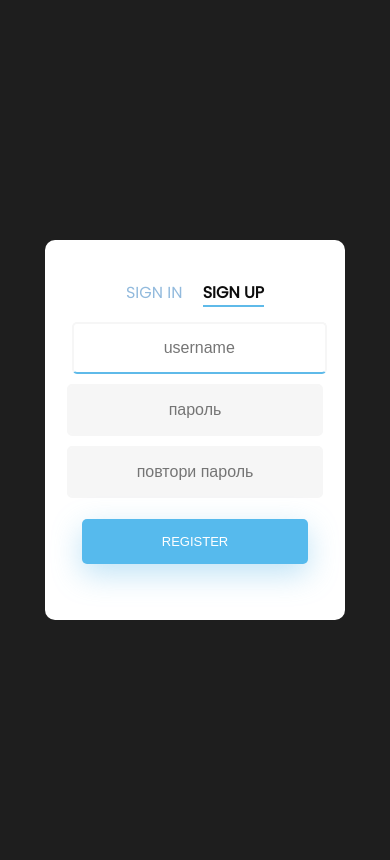
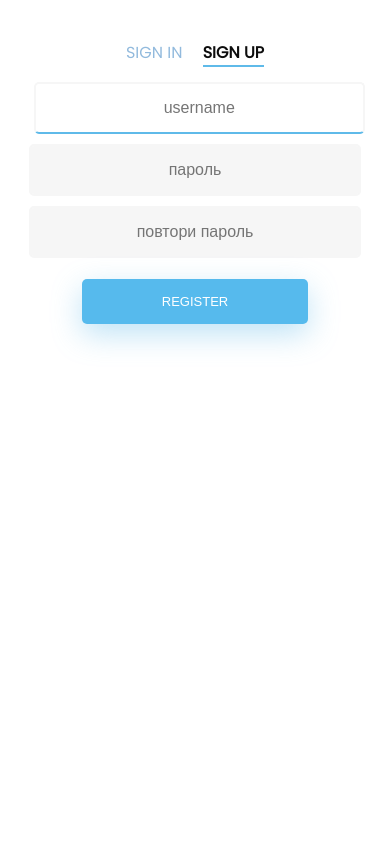
Before and after one commit to Alekssin1/Social-Network, a Django app: page /profile/signup/ in a window 390 px wide. After the commit the page ends 347 px from the top, so only its background shows below. Run offline with Django 4.2, Linux system fonts and the light colour scheme; data comes from the database, SQL or seed files in the repository; parts of the project's set-up code (start-up, migrations or seed data) failed here and were passed over.

Commit message:
mobile authorization page

```diff
--- /dev/null
+++ b/static/css/authorization_mobile.css
@@ -0,0 +1,17 @@
+@media (max-width: 576px) {
+    #formContent {
+        width: 100%;
+        max-width: none;
+        height: 100%;
+        border-radius: 0px;
+    }
+
+    .wrapper {
+        padding: 0px;
+        display: block;
+    }
+
+    body {
+        margin: 0px;
+    }
+}
--- a/templates/baseAuthorization.html
+++ b/templates/baseAuthorization.html
@@ -1,7 +1,9 @@
 {% load static %}
 <html>
 <head>
+    <meta name="viewport" content="width=device-width, initial-scale=1.0" />
     <link rel="stylesheet" href=" {% static 'social_network/css/login.css' %} ">
+    <link rel="stylesheet" href=" {% static 'css/authorization_mobile.css' %} ">
     <link
     rel="shortcut icon"
     type="image/png"
```
